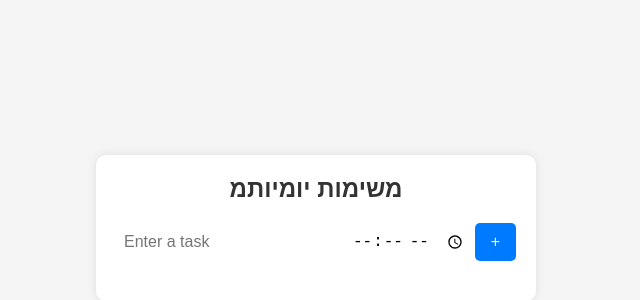
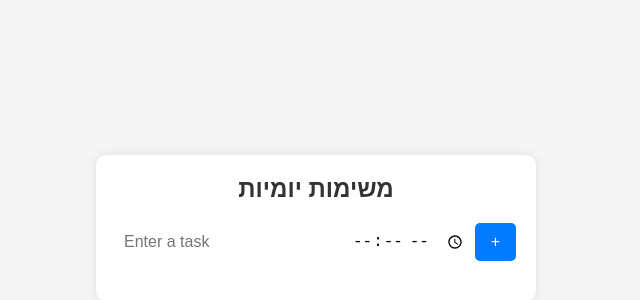
Before and after one commit to Talrevivo/DailyTasks, a plain HTML site: page index.html in a window 1280 px wide. Shown: the part 172-472 px from the top of the page, 324-964 px from the left. Drawn offline with Linux system fonts and the light colour scheme.

Commit message:
Add files via upload

```diff
--- a/index.html
+++ b/index.html
@@ -129,7 +129,7 @@
 <body>
   <div class="container">
     <div class="header">
-      <h1>משימות יומיותמ</h1>
+      <h1>משימות יומיות</h1>
     </div>
 
     <div class="task-form">
```
